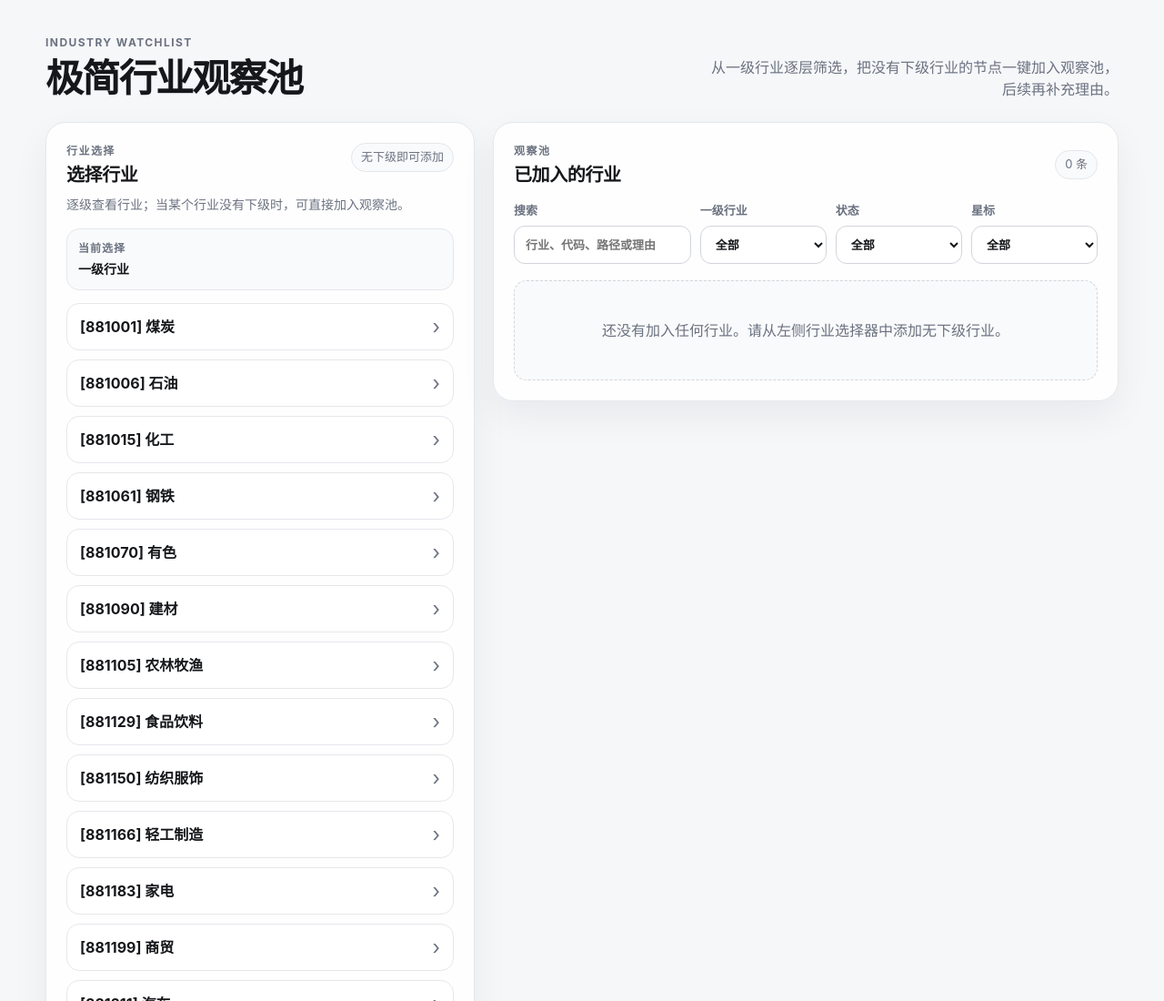
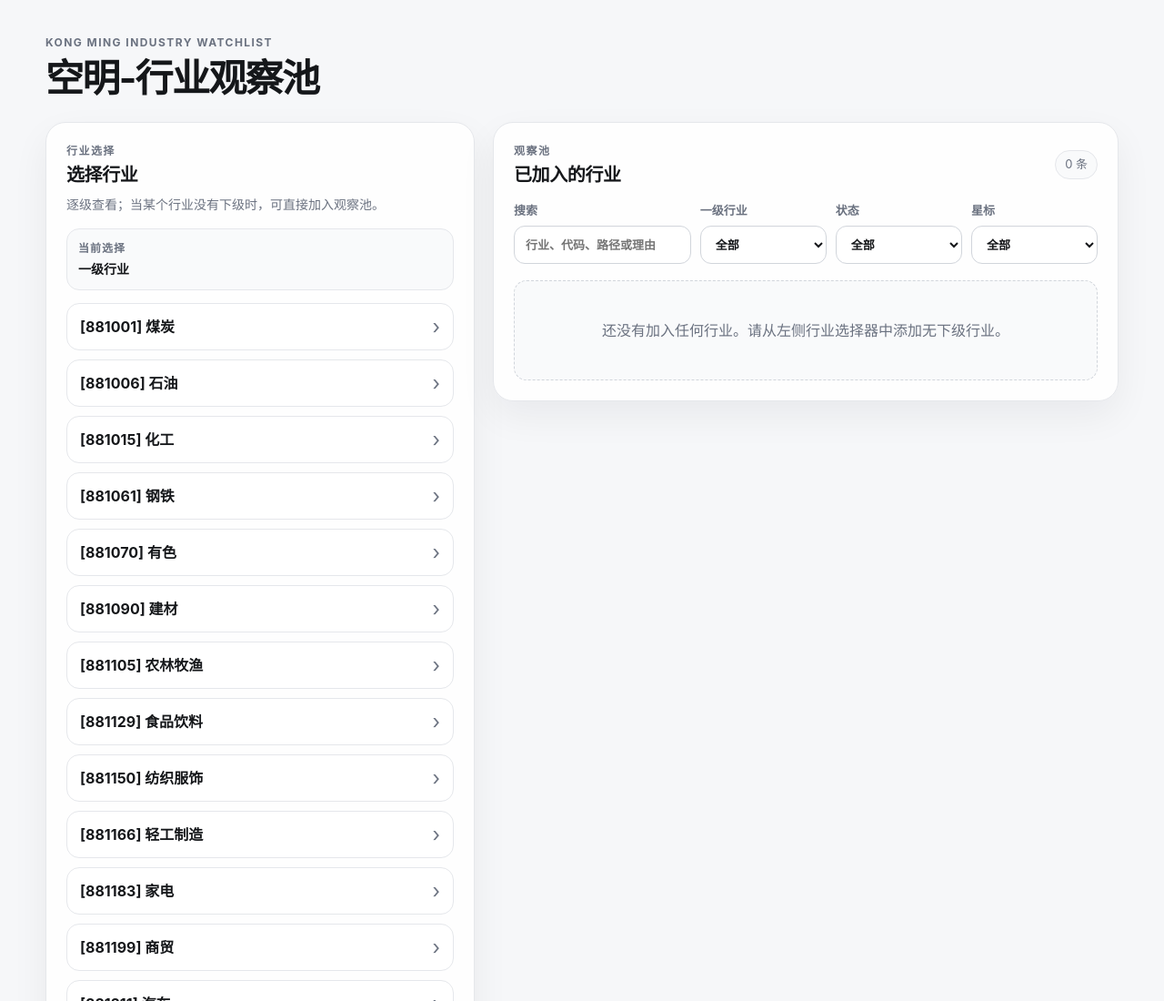
Before and after one commit to Djuicer/Kong_Ming, a plain HTML site: page industry-watchlist/index.html in a window 1280 px wide. Shown: the top 1100 px of the page at 91% size. Drawn offline with Linux system fonts and the light colour scheme.

Commit message:
fixed a minor issue

```diff
--- a/industry-watchlist/index.html
+++ b/industry-watchlist/index.html
@@ -3,17 +3,16 @@
 <head>
   <meta charset="UTF-8">
   <meta name="viewport" content="width=device-width, initial-scale=1.0">
-  <title>极简行业观察池</title>
+  <title>空明-行业观察池</title>
   <link rel="stylesheet" href="styles.css">
 </head>
 <body>
   <div class="app-shell">
     <header class="site-header">
       <div>
-        <p class="eyebrow">Industry Watchlist</p>
-        <h1>极简行业观察池</h1>
+        <p class="eyebrow">Kong Ming Industry Watchlist</p>
+        <h1>空明-行业观察池</h1>
       </div>
-      <p class="site-description">从一级行业逐层筛选，把没有下级行业的节点一键加入观察池，后续再补充理由。</p>
     </header>
 
     <main class="layout">
@@ -23,9 +22,8 @@
             <p class="section-label">行业选择</p>
             <h2 id="tree-title">选择行业</h2>
           </div>
-          <span class="hint">无下级即可添加</span>
         </div>
-        <p class="picker-intro">逐级查看行业；当某个行业没有下级时，可直接加入观察池。</p>
+        <p class="picker-intro">逐级查看；当某个行业没有下级时，可直接加入观察池。</p>
         <div id="industryTree" class="industry-tree" aria-live="polite"></div>
       </section>
 
--- a/industry-watchlist/script.js
+++ b/industry-watchlist/script.js
@@ -3071,10 +3071,10 @@ function createWatchCard(record) {
 
   const noteLabel = document.createElement("label");
   noteLabel.className = "note-label";
-  noteLabel.textContent = "一句话理由 / 备注";
+  noteLabel.textContent = "备注";
 
   const noteInput = document.createElement("textarea");
-  noteInput.placeholder = "例如：新能源车需求恢复，关注周期修复。";
+  noteInput.placeholder = "点击备注";
   noteInput.value = record.note;
   noteInput.addEventListener("input", (event) => updateNote(record.id, event.target.value));
   noteLabel.appendChild(noteInput);
```
